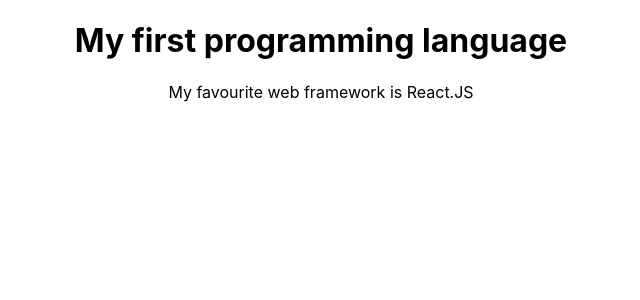
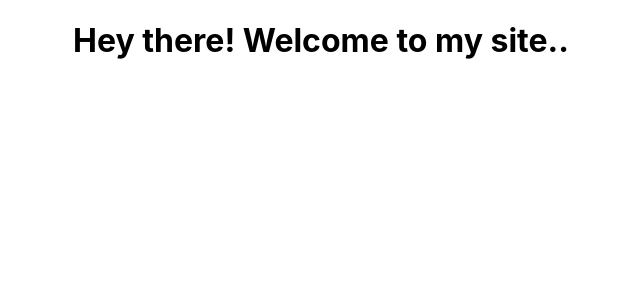
Before and after one commit to Milo123459/salvage-official, a React (Create React App) app: page / in a window 1280 px wide. Shown: the top 300 px of the page, without its empty margins (319-959 px from the left). Built offline with nearby package versions, Linux system fonts and the light colour scheme.

Commit message:
New update

```diff
--- a/src/App.js
+++ b/src/App.js
@@ -25,7 +25,7 @@
   return (
     <Router>
     <div className="App">
-      {postComponents}
+      <h1>Hey there! Welcome to my site..</h1>
     </div>
     </Router>
   );
```
